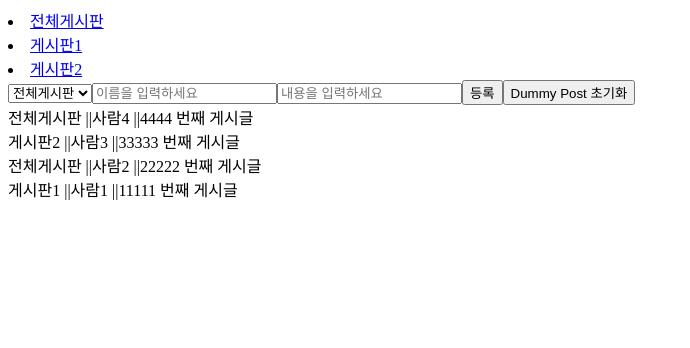
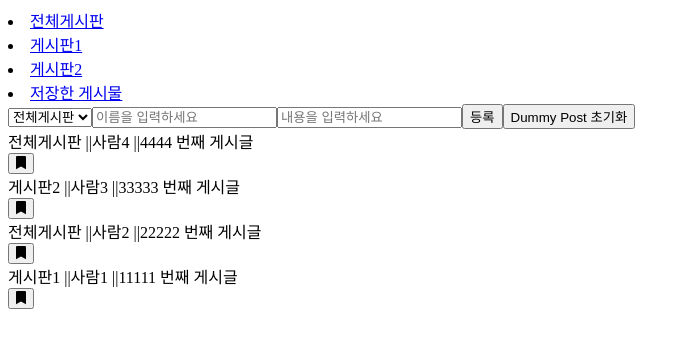
Before and after one commit to yunred/typescript-react-project, a React (Create React App) app: page / in a window 1280 px wide. Shown: the top 348 px of the page, without its empty margins (0-690 px from the left). Built offline with nearby package versions, Linux system fonts and the light colour scheme.

Commit message:
Feat: 북마크 기능 구현

```diff
--- a/package.json
+++ b/package.json
@@ -3,6 +3,11 @@
   "version": "0.1.0",
   "private": true,
   "dependencies": {
+    "@fortawesome/fontawesome-svg-core": "^1.2.36",
+    "@fortawesome/free-brands-svg-icons": "^5.15.4",
+    "@fortawesome/free-regular-svg-icons": "^5.15.4",
+    "@fortawesome/free-solid-svg-icons": "^5.15.4",
+    "@fortawesome/react-fontawesome": "^0.1.17",
     "@testing-library/jest-dom": "^5.16.1",
     "@testing-library/react": "^12.1.2",
     "@testing-library/user-event": "^13.5.0",
--- a/src/components/CategorySelect.tsx
+++ b/src/components/CategorySelect.tsx
@@ -13,6 +13,9 @@ const CategorySelect = () => {
       <li>
         <Link to="/category/게시판2">게시판2</Link>
       </li>
+      <li>
+        <Link to="/bookmark">저장한 게시물</Link>
+      </li>
     </>
   );
 };
--- a/src/components/PostComponent.tsx
+++ b/src/components/PostComponent.tsx
@@ -2,6 +2,8 @@ import React from 'react';
 import { RootState } from 'modules';
 import { IPost, removePost, changePostSave } from 'modules/post';
 import { useSelector, useDispatch } from 'react-redux';
+import { FontAwesomeIcon } from '@fortawesome/react-fontawesome';
+import { faBookmark } from '@fortawesome/free-solid-svg-icons';
 
 interface Props {
   post: IPost;
@@ -13,7 +15,7 @@ const PostComponent = ({ post }: Props) => {
     dispatch(removePost({ id: postId }));
   };
   const onChangeSave = (postId: string) => {
-    dispatch(changePostSave(postId));
+    dispatch(changePostSave({ id: postId }));
   };
   return (
     <>
@@ -22,6 +24,9 @@ const PostComponent = ({ post }: Props) => {
         {post.User.name} ||
         {post.content}
       </div>
+      <button onClick={() => onChangeSave(post.id)}>
+        <FontAwesomeIcon icon={faBookmark} size="1x" />
+      </button>
       {post.User.id === user.userId ? (
         <button type="button" onClick={() => onRemovePost(post.id)}>
           삭제
--- a/src/modules/post.tsx
+++ b/src/modules/post.tsx
@@ -85,7 +85,7 @@ export const removePost = (data: IRemovePost) => ({
   data,
 });
 
-export const changePostSave = (data: Object) => ({
+export const changePostSave = (data: IRemovePost) => ({
   type: CHANGE_POST_SAVE,
   data,
 });
@@ -126,6 +126,8 @@ const post = (prevState = initialState, action: PostAction) => {
         // console.log(action.data.id);
         break;
       case CHANGE_POST_SAVE:
+        const selectPost = draft.findIndex(v => v.id === action.data.id);
+        draft[selectPost].saved = !draft[selectPost].saved;
         break;
       case RESET_DUMMY_POST:
         console.log(initialState.length);
```
Also changed, not shown: 1 other file (tests, documents, lock files or other folders).
